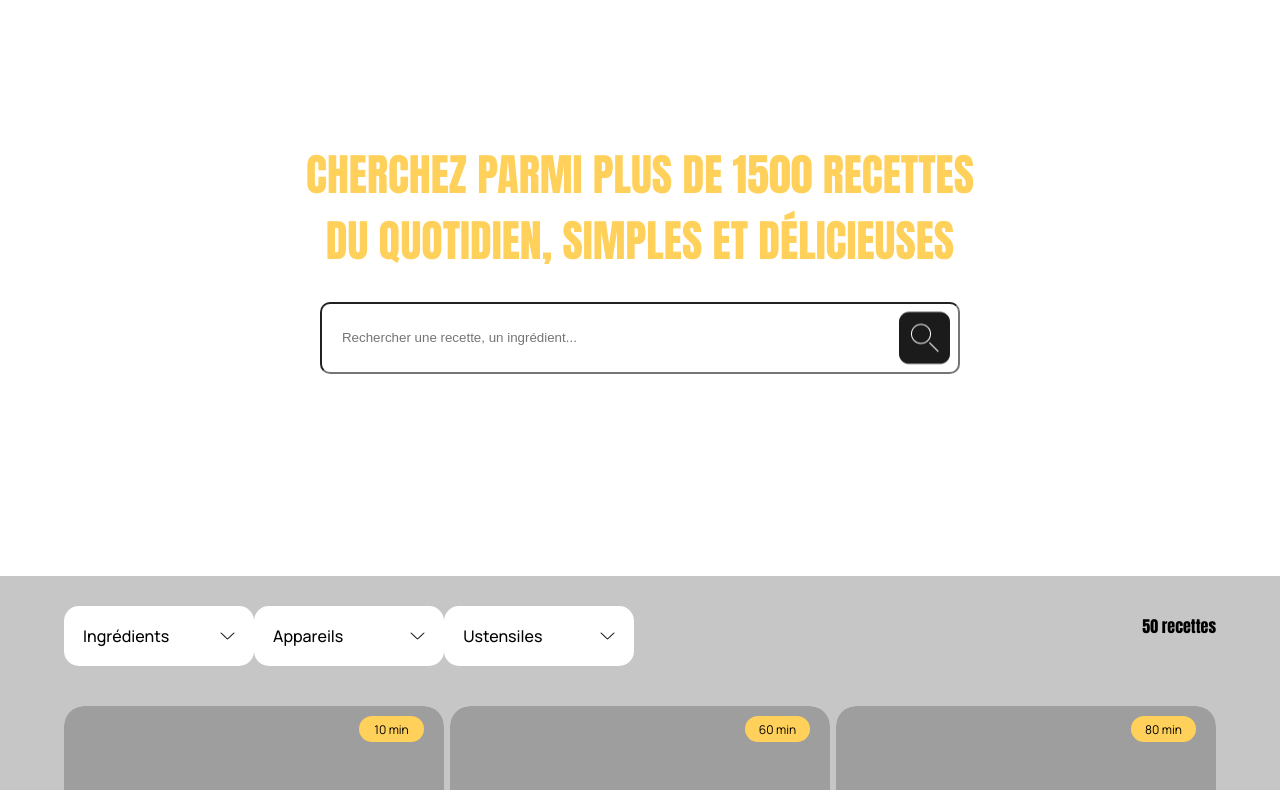
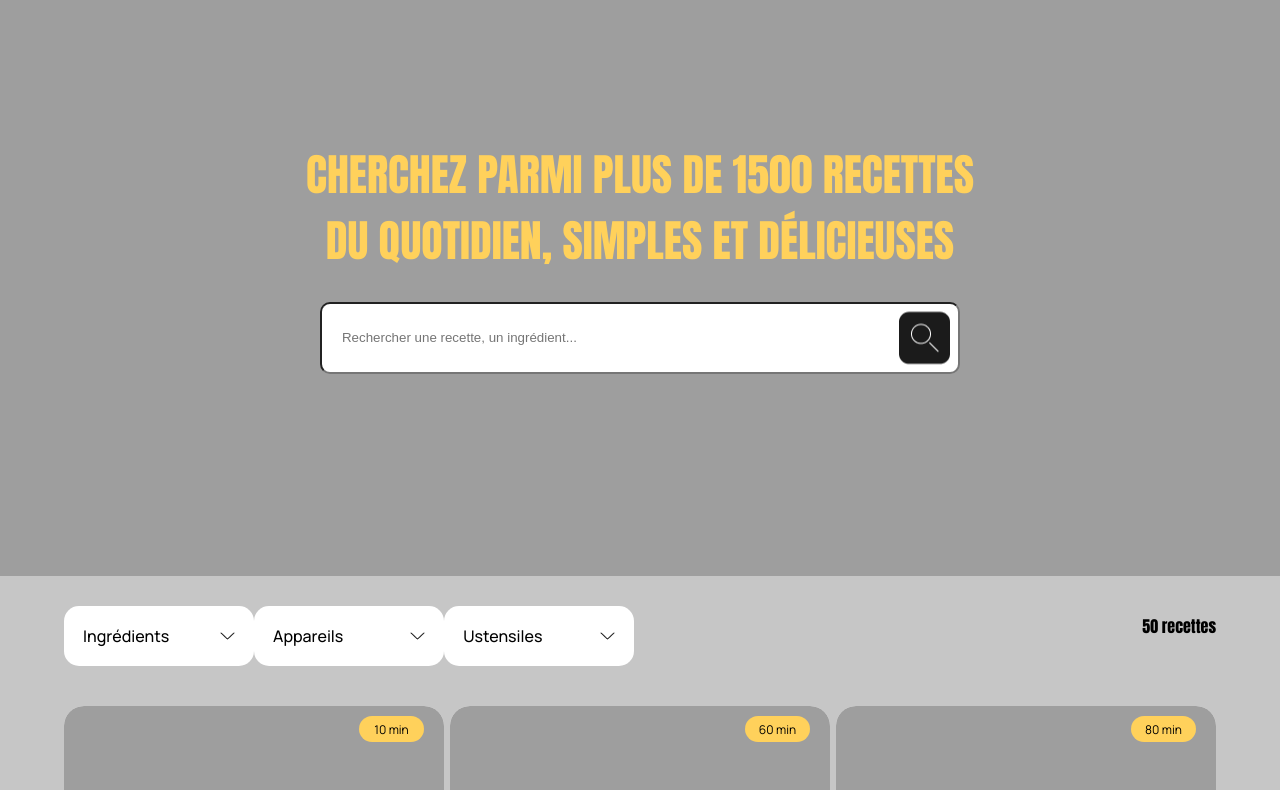
Before and after one commit to Asma-A-S/Les_petits_plats, a plain HTML site: page index.html in a window 1280 px wide. Shown: the part 91-881 px from the top of the page. Drawn offline with Linux system fonts and the light colour scheme; the site is published under a folder, as on GitHub Pages, so addresses that start at the root find nothing.

Commit message:
modifier chemin image background

```diff
--- a/style/style.css
+++ b/style/style.css
@@ -10,7 +10,7 @@ main {
   display: flex;
 }
 .banner {
-  background-image: url(/assets/header_background.png);
+  background-image: url(../assets/header_background.png);
   width : 100%;
   height: 667px;
   object-fit: cover;
```
